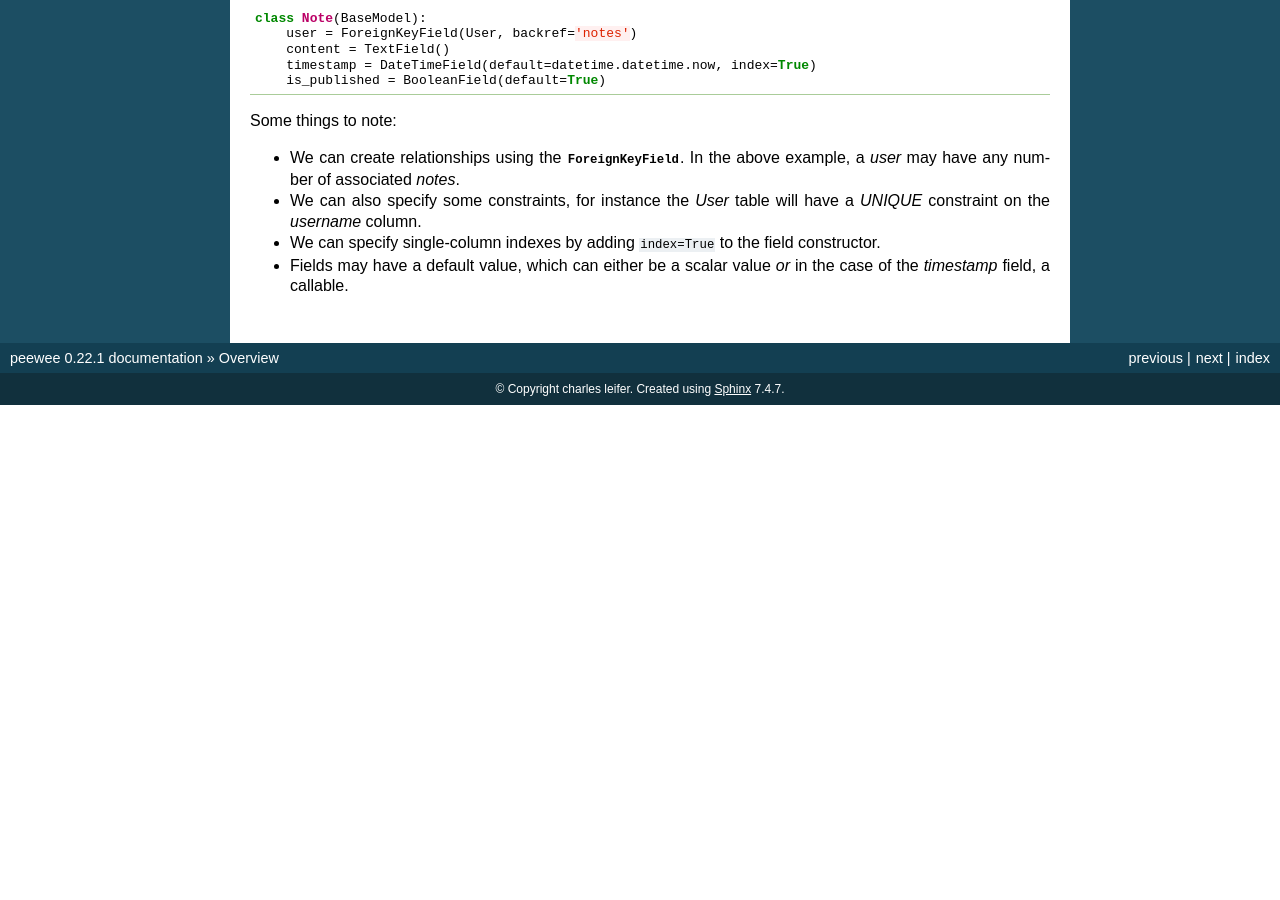
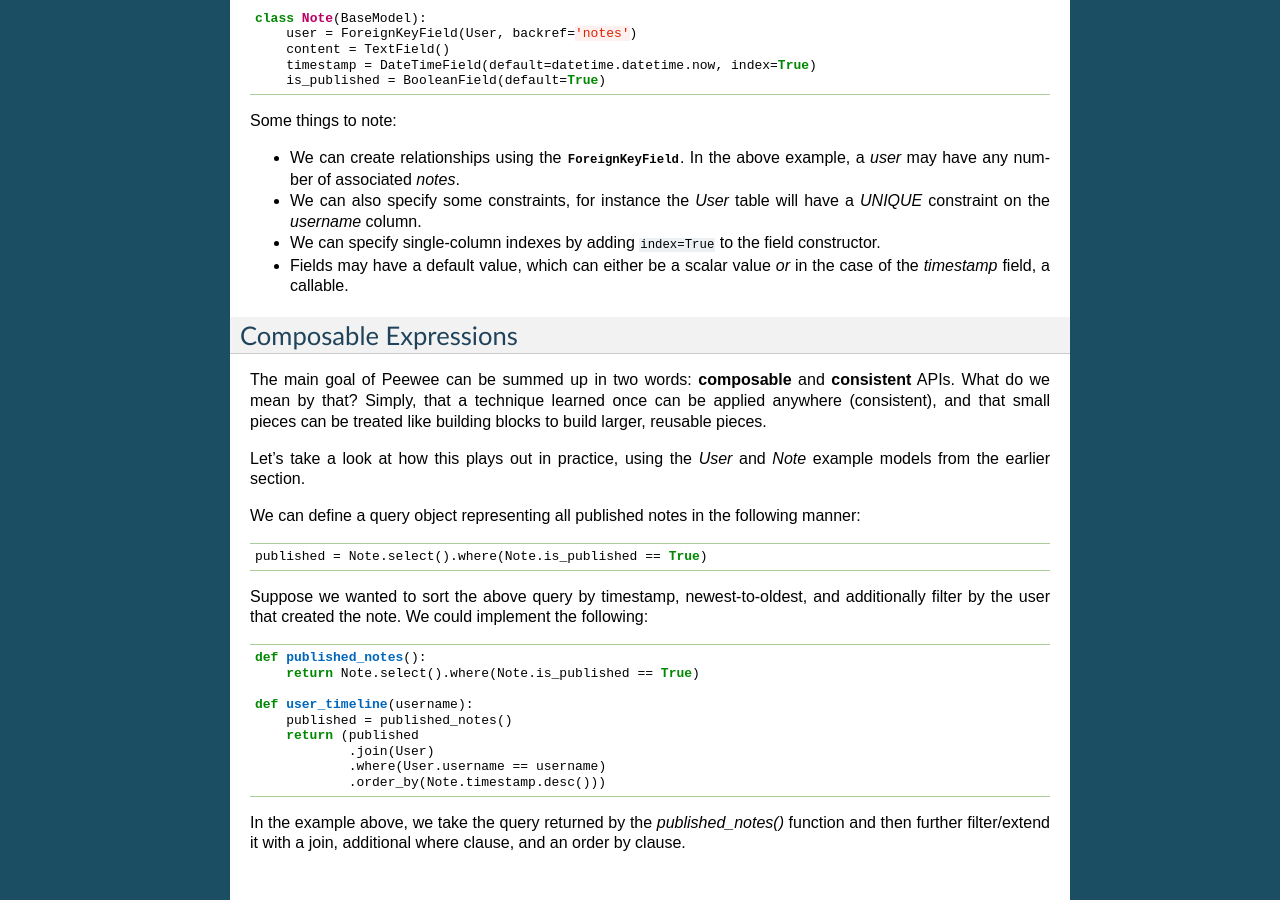
Before and after one commit to coleifer/peewee, a Sphinx documentation site: the page built from docs/peewee/overview.rst, in a window 1280 px wide and 900 px high, scrolled down 1178 px. Built offline with Sphinx 7.4.7, drawn with Linux system fonts in a browser that asks for light colours; before the commit the page ends 1583 px from its top, so only the background shows below that; some of the changed text lies outside the part shown.

Commit message:
Overview notes.

```diff
--- a/docs/peewee/overview.rst
+++ b/docs/peewee/overview.rst
@@ -78,6 +78,7 @@ Here's an example data-model for a very simple note-taking application:
         timestamp = DateTimeField(default=datetime.datetime.now, index=True)
         is_published = BooleanField(default=True)
 
+
 Some things to note:
 
 * We can create relationships using the :py:class:`ForeignKeyField`. In the
@@ -88,3 +89,42 @@ Some things to note:
   constructor.
 * Fields may have a default value, which can either be a scalar value *or* in
   the case of the *timestamp* field, a callable.
+
+
+Composable Expressions
+----------------------
+
+The main goal of Peewee can be summed up in two words: **composable** and
+**consistent** APIs. What do we mean by that? Simply, that a technique learned
+once can be applied anywhere (consistent), and that small pieces can be treated
+like building blocks to build larger, reusable pieces.
+
+Let's take a look at how this plays out in practice, using the *User* and
+*Note* example models from the earlier section.
+
+We can define a query object representing all published notes in the following
+manner:
+
+.. code-block:: python
+
+    published = Note.select().where(Note.is_published == True)
+
+Suppose we wanted to sort the above query by timestamp, newest-to-oldest, and
+additionally filter by the user that created the note. We could implement the
+following:
+
+.. code-block:: python
+
+    def published_notes():
+        return Note.select().where(Note.is_published == True)
+
+    def user_timeline(username):
+        published = published_notes()
+        return (published
+                .join(User)
+                .where(User.username == username)
+                .order_by(Note.timestamp.desc()))
+
+In the example above, we take the query returned by the *published_notes()*
+function and then further filter/extend it with a join, additional where
+clause, and an order by clause.
```
